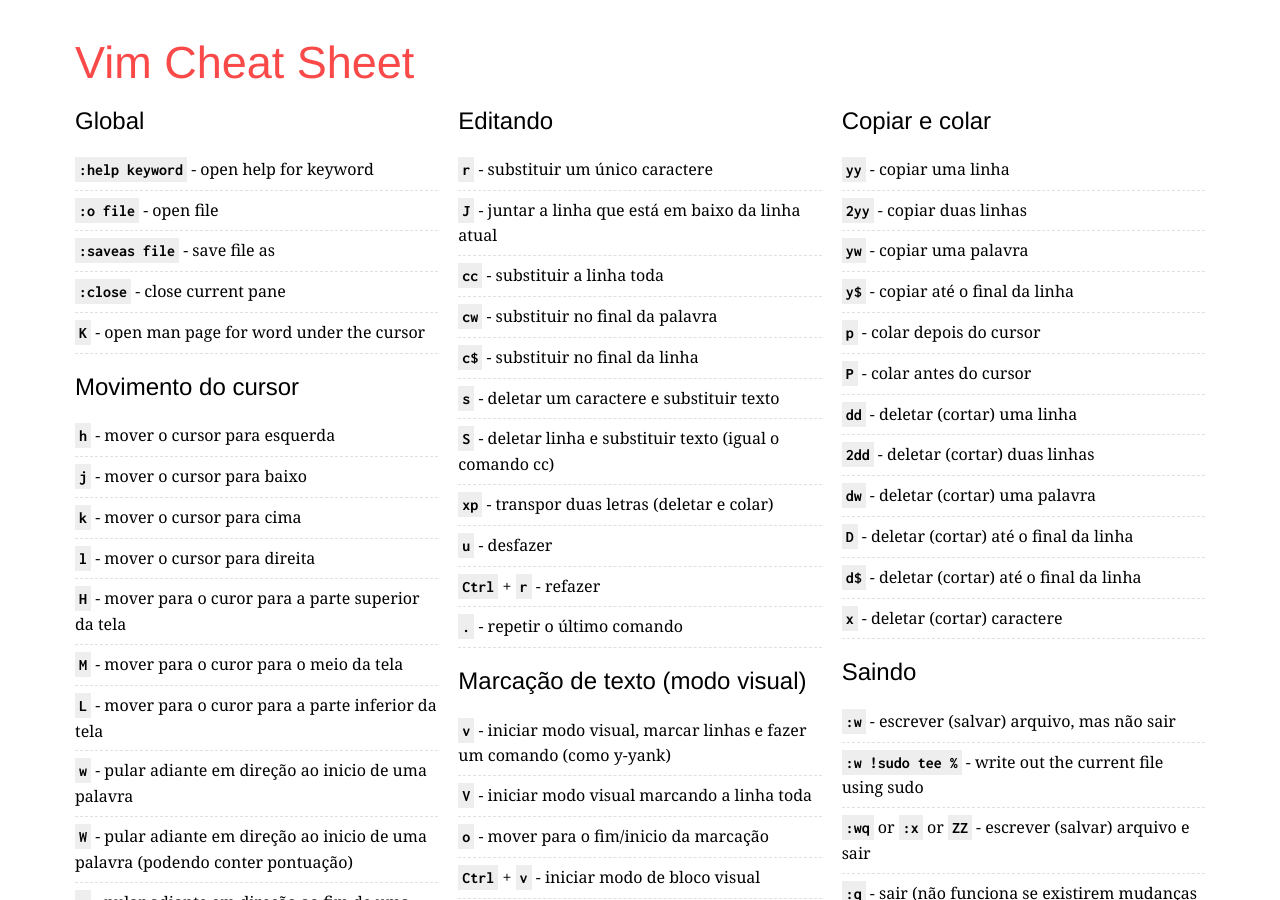
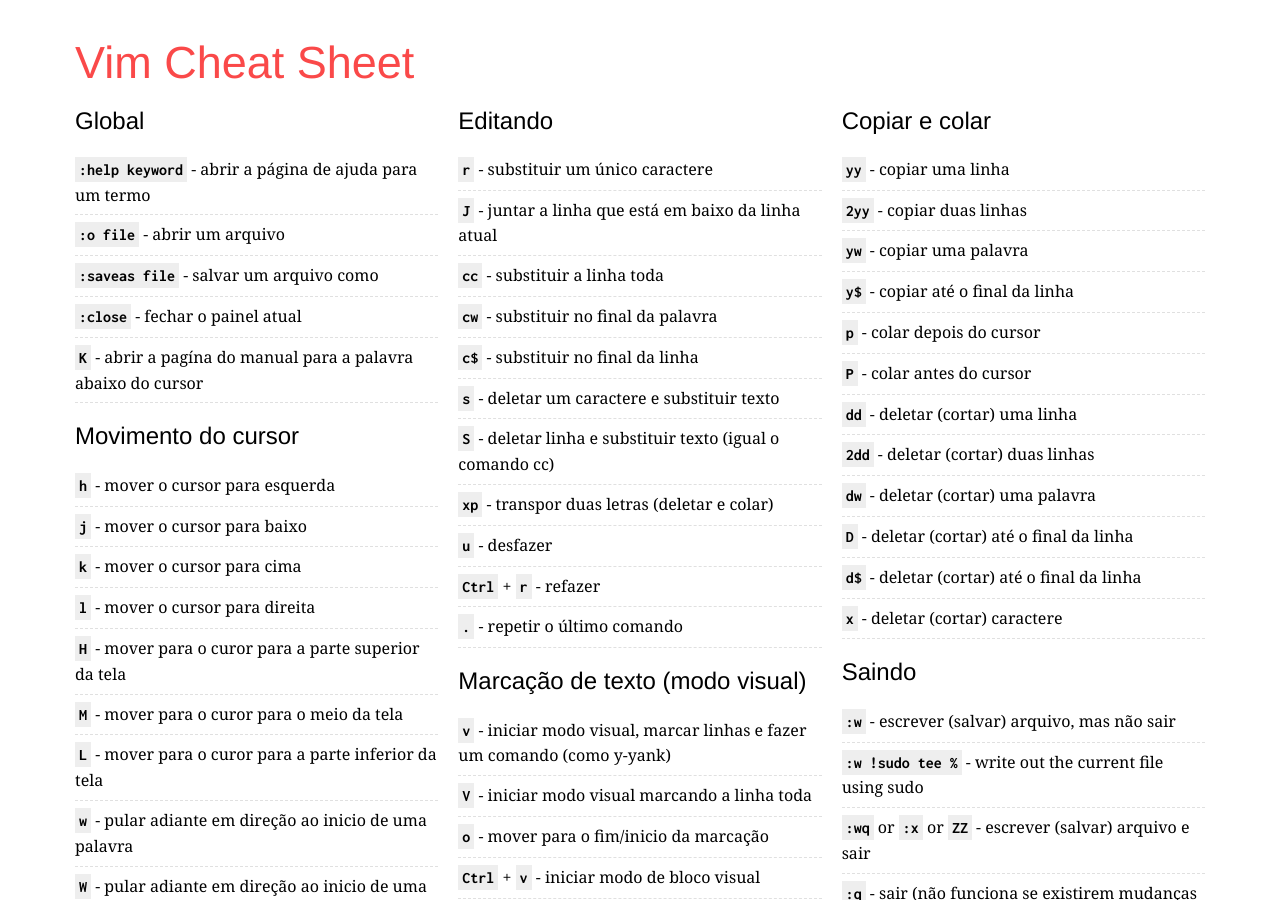
Before and after one commit to rtorr/vim-cheat-sheet, a Jekyll site: the page built from lang/pt_br/index.html, in a window 1280 px wide and 900 px high. Built offline with Jekyll 4.4.1, drawn with Linux system fonts in a browser that asks for light colours.

Commit message:
Translate the global section

```diff
--- a/lang/pt_br/index.html
+++ b/lang/pt_br/index.html
@@ -124,11 +124,11 @@
 global:
   title: "Global"
   commands:
-    helpForKeyword: "open help for keyword"
-    openFile: "open file"
-    saveAsFile: "save file as"
-    closePane: "close current pane"
-    K: "open man page for word under the cursor"
+    helpForKeyword: "abrir a página de ajuda para um termo"
+    openFile: "abrir um arquivo"
+    saveAsFile: "salvar um arquivo como"
+    closePane: "fechar o painel atual"
+    K: "abrir a pagína do manual para a palavra abaixo do cursor"
 
 cutAndPaste:
   title: "Copiar e colar"
```
